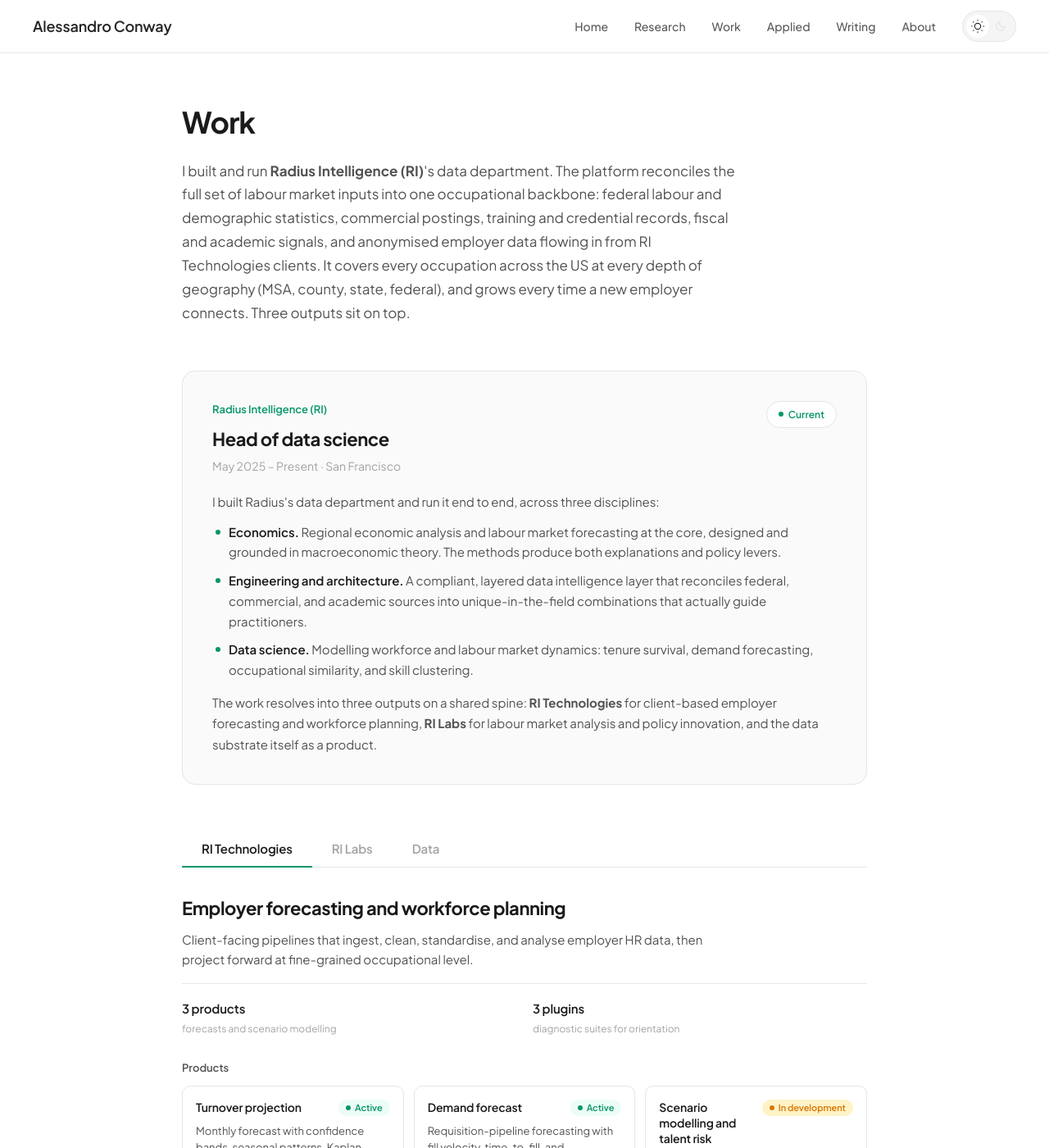
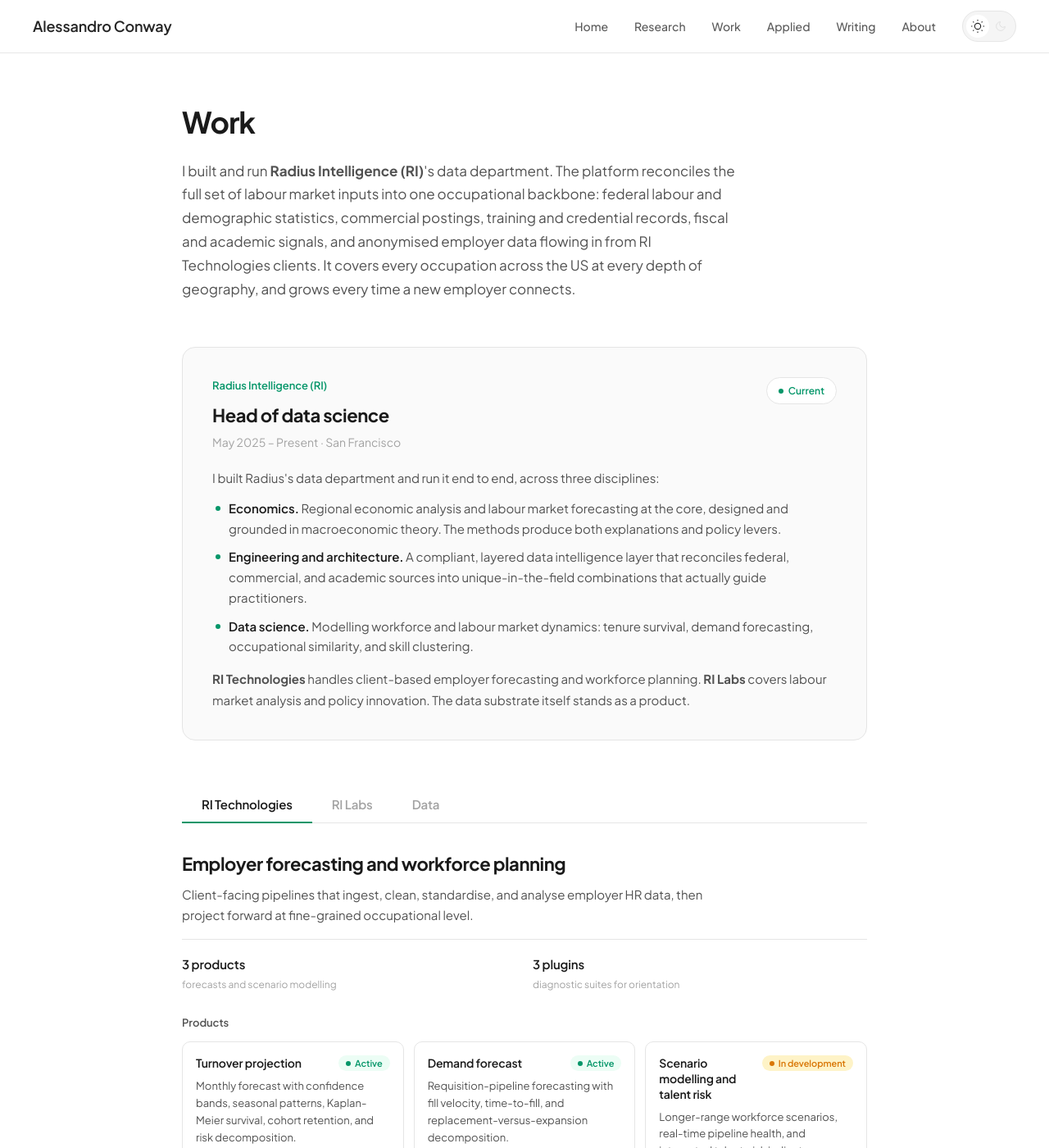
Before and after one commit to conway1521/conway1521.github.io, a Jekyll site: the page built from work.html, in a window 1280 px wide and 1400 px high. Shown: the whole window at 82% size. Built offline with Jekyll 4.4.1, drawn with Linux system fonts in a browser that asks for light colours.

Commit message:
Refresh lake stats, drop three-outputs/one-spine framing, remove MSA-county-state-federal parens everywhere

```diff
--- a/about.html
+++ b/about.html
@@ -11,7 +11,7 @@
     <p>Regional development policy is not working. Despite decades of investment, inequality persists and the communities most in need are often left further behind. My work asks why and builds what comes next.</p>
     <p>The problem does not seem to be lack of effort or funding. It is that we have treated economic development as a collection of isolated interventions when in reality, regional economies are ecosystems. Labour markets, housing, transport, education, employer needs, and social networks all interact. Policies that ignore these connections do not just underperform; they often make things worse.</p>
     <p>My PhD at Université Paris 8 formalises this insight into a new framework. It examines how place-based conditions, human and social capital, and economic activity interact across EU regions. The goal is not just academic: it is to understand why well-intentioned policies fail, so we can design ones that do not.</p>
-    <p>At Radius Intelligence (RI), I am building this thinking into practice. As Head of data science, I built and run the data department end to end: economics, engineering and architecture, and data science. The work resolves into three outputs on a shared spine: RI Technologies for client-based employer forecasting and workforce planning, RI Labs for labour market analysis and policy innovation, and a data substrate covering every occupation across the US at every depth of geography (MSA, county, state, federal). The result is a living system that helps regions anticipate shortages, match people to opportunities, and build resilience before shocks hit.</p>
+    <p>At Radius Intelligence (RI), I am building this thinking into practice. As Head of data science, I built and run the data department end to end: economics, engineering and architecture, and data science. RI Technologies handles client-based employer forecasting and workforce planning, RI Labs covers labour market analysis and policy innovation, and the data substrate itself stands as a product covering every occupation across the US at every depth of geography. The result is a living system that helps regions anticipate shortages, match people to opportunities, and build resilience before shocks hit.</p>
     <p>Previously, I led workforce and economic insights at Jobs for the Future, developing a national green workforce readiness dashboard, advising Verizon's initiative to place 500,000 under-represented individuals into quality careers, and analysing how AI is transforming jobs. My master's thesis at Sciences Po (Fulbright Scholar) integrated social psychology into macroeconomic models to explore how personal wellbeing shapes economic decisions (published in the University of Oxford Social Macroeconomics series).</p>
 </section>
 
--- a/index.html
+++ b/index.html
@@ -35,7 +35,7 @@
 </section>
 
 <section class="about">
-    <p>I study how labour markets function and fail, with a focus on workforce dynamics and regional economic development. My research combines macroeconomic modelling, economic geography, and inequality to inform policy decisions. At Radius Intelligence (RI), I built and run the data department. The platform reconciles the full set of labour market inputs into one occupational backbone, covering every occupation across the US at every depth of geography (MSA, county, state, federal). Three outputs sit on top: client-based employer forecasting and workforce planning, labour market analysis and policy innovation, and the data substrate itself as a product.</p>
+    <p>I study how labour markets function and fail, with a focus on workforce dynamics and regional economic development. My research combines macroeconomic modelling, economic geography, and inequality to inform policy decisions. At Radius Intelligence (RI), I built and run the data department. The platform reconciles the full set of labour market inputs into one occupational backbone, covering every occupation across the US at every depth of geography. RI Technologies handles client-based employer forecasting and workforce planning, RI Labs covers labour market analysis and policy innovation, and the data substrate itself stands as a product.</p>
     <p>My PhD develops a novel framework conceptualising regional economies as ecosystems where economic, social, and place-based factors interact in ways traditional models miss. This work bridges modern academic pursuits with the experience from field practitioners.</p>
     <p><strong>Interests:</strong> future of work; local and regional economic development; wellbeing</p>
 </section>
@@ -53,7 +53,7 @@
     <div class="section-header"><span class="section-title">Featured work</span><a href="{{ '/work' | relative_url }}" class="section-link">View all →</a></div>
     <div class="featured-card">
         <div class="card-meta"><span class="card-badge work">Radius Intelligence</span><span class="card-year">2025–Present</span></div>
-        <h3 class="card-title">Three outputs, one spine</h3>
-        <p class="card-description">RI Technologies for client-based employer forecasting and workforce planning, RI Labs for labour market analysis and policy innovation, and the data substrate itself as a product: 127 datasets across 12 domains, drawn from ~40 federal, commercial, and academic sources, covering every occupation across the US at every depth of geography (MSA, county, state, federal).</p>
+        <h3 class="card-title">Building the data department</h3>
+        <p class="card-description">RI Technologies for client-based employer forecasting and workforce planning, RI Labs for labour market analysis and policy innovation, and a data substrate that grows with every new client: 149 datasets across 12 domains, ~174,000 contributors from federal, commercial, academic, and employer-contributed sources, and ~7.5M observations covering every occupation across the US at every depth of geography.</p>
     </div>
 </section>
--- a/work.html
+++ b/work.html
@@ -5,7 +5,7 @@
 
 <header class="page-header">
     <h1>Work</h1>
-    <p class="page-intro">I built and run <strong>Radius Intelligence (RI)</strong>'s data department. The platform reconciles the full set of labour market inputs into one occupational backbone: federal labour and demographic statistics, commercial postings, training and credential records, fiscal and academic signals, and anonymised employer data flowing in from RI Technologies clients. It covers every occupation across the US at every depth of geography (MSA, county, state, federal), and grows every time a new employer connects. Three outputs sit on top.</p>
+    <p class="page-intro">I built and run <strong>Radius Intelligence (RI)</strong>'s data department. The platform reconciles the full set of labour market inputs into one occupational backbone: federal labour and demographic statistics, commercial postings, training and credential records, fiscal and academic signals, and anonymised employer data flowing in from RI Technologies clients. It covers every occupation across the US at every depth of geography, and grows every time a new employer connects.</p>
 </header>
 
 <section class="current-role" id="current">
@@ -24,7 +24,7 @@
             <li><strong>Engineering and architecture.</strong> A compliant, layered data intelligence layer that reconciles federal, commercial, and academic sources into unique-in-the-field combinations that actually guide practitioners.</li>
             <li><strong>Data science.</strong> Modelling workforce and labour market dynamics: tenure survival, demand forecasting, occupational similarity, and skill clustering.</li>
         </ul>
-        <p>The work resolves into three outputs on a shared spine: <strong>RI Technologies</strong> for client-based employer forecasting and workforce planning, <strong>RI Labs</strong> for labour market analysis and policy innovation, and the data substrate itself as a product.</p>
+        <p><strong>RI Technologies</strong> handles client-based employer forecasting and workforce planning. <strong>RI Labs</strong> covers labour market analysis and policy innovation. The data substrate itself stands as a product.</p>
     </div>
 </section>
 
@@ -107,8 +107,8 @@
             <h2 class="chain-title">Data intelligence layer</h2>
             <p class="chain-tagline">The substrate underneath both product chains: federal, commercial, and academic sources alongside anonymised employer contributions that become peer benchmarks. A living layer that grows every time a new client connects.</p>
             <div class="scope-row tab-stats">
-                <div class="scope-item"><strong>127 datasets</strong><span>across 12 domains</span></div>
-                <div class="scope-item"><strong>~135,000 contributors</strong><span>from ~40 federal, commercial, and academic sources, plus employer contributions</span></div>
+                <div class="scope-item"><strong>149 datasets</strong><span>across 12 domains, ~7.5M observations</span></div>
+                <div class="scope-item"><strong>~174,000 contributors</strong><span>federal, commercial, academic, and employer-contributed</span></div>
             </div>
         </div>
 
@@ -126,7 +126,7 @@
                 <article class="chain-card"><div class="chain-card-head"><h4>Federal ingestion</h4><span class="status-pill active">Active</span></div><p>Pipelines for federal labour, education, and economic statistics, refreshed on their native cadences.</p></article>
                 <article class="chain-card"><div class="chain-card-head"><h4>Commercial and academic integration</h4><span class="status-pill active">Active</span></div><p>Job postings, training provider feeds, and research datasets brought into the same shape as the federal sources.</p></article>
                 <article class="chain-card"><div class="chain-card-head"><h4>Tenant contribution pipeline</h4><span class="status-pill active">Active</span></div><p>Anonymised HRIS, ATS, and finance feeds from RI Technologies clients, standardised against the canonical taxonomy (termination reasons, employment status, requisition status) and joined into the lake under peer-suppression rules.</p></article>
-                <article class="chain-card"><div class="chain-card-head"><h4>Reconciliation layer</h4><span class="status-pill active">Active</span></div><p>Crosswalks and identity resolution that turn ~40 disjoint sources into one queryable spine.</p></article>
+                <article class="chain-card"><div class="chain-card-head"><h4>Reconciliation layer</h4><span class="status-pill active">Active</span></div><p>Crosswalks and identity resolution that turn dozens of disjoint sources into one queryable spine.</p></article>
             </div>
         </div>
 
```
